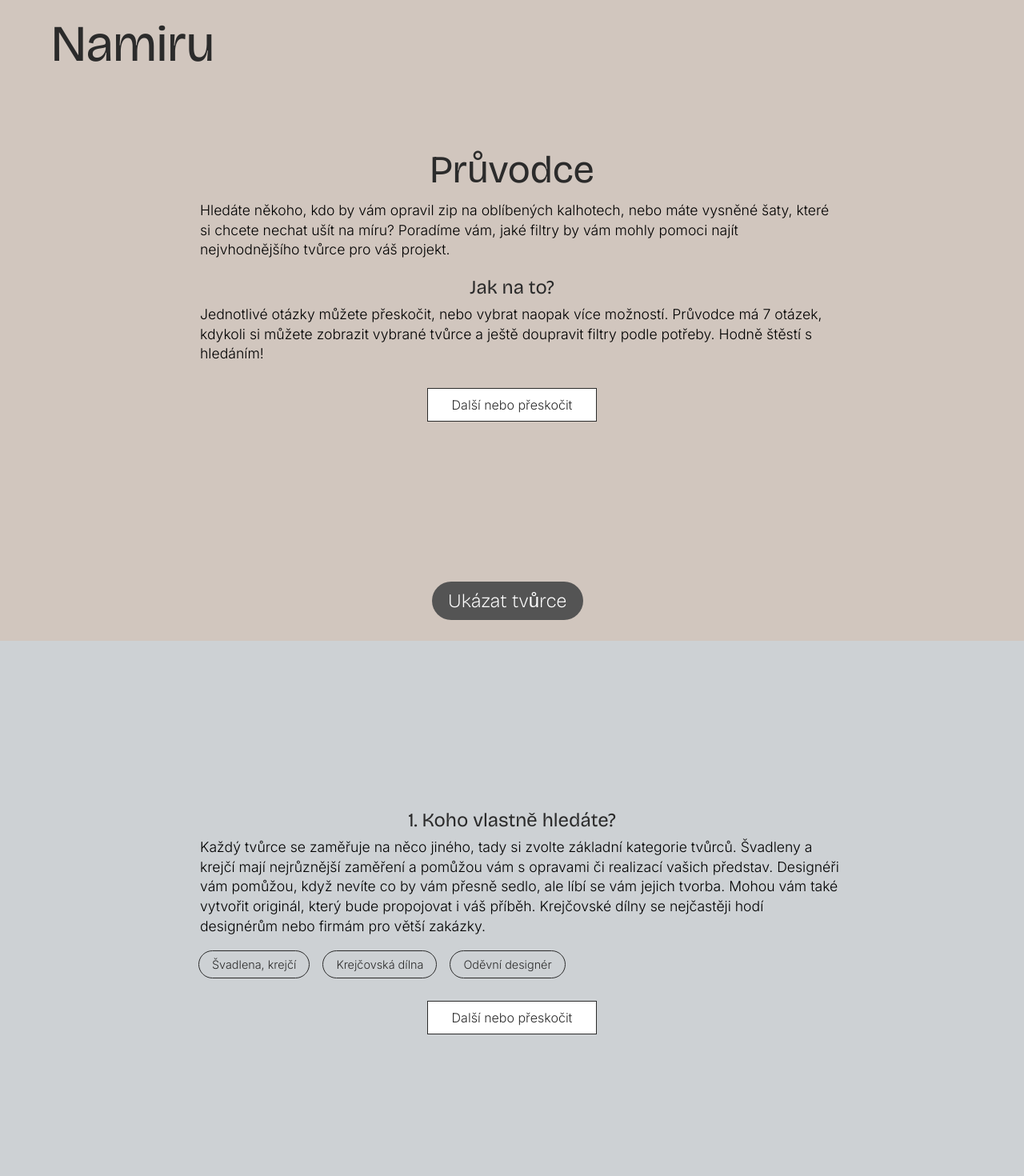
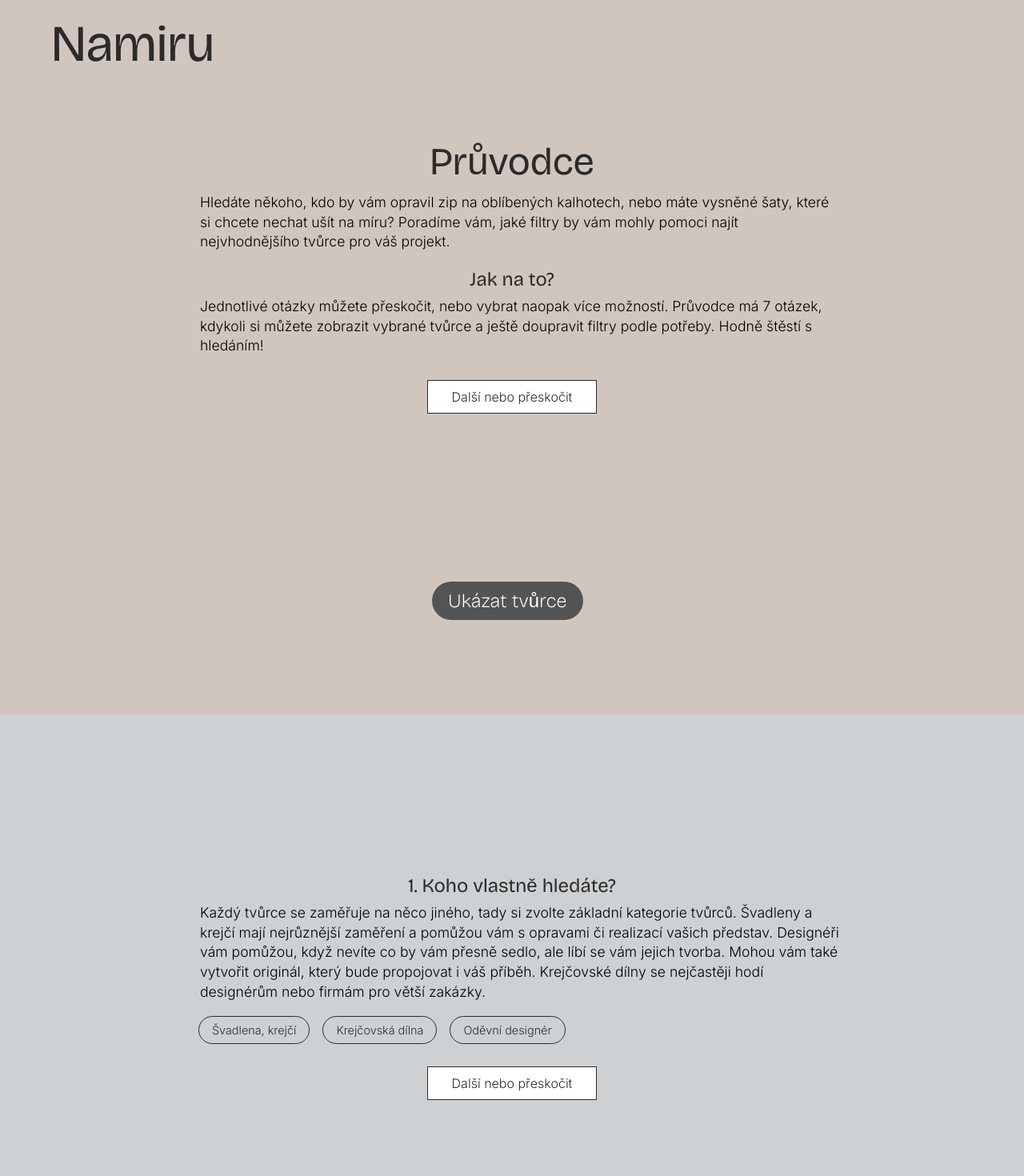
Before and after one commit to han-fris/namiru-app, a React (Vite) app: page /pruvodce in a window 1280 px wide. Shown: the top 1470 px of the page at 80% size. Built offline with nearby package versions, Linux system fonts and the light colour scheme.

Commit message:
fix style guide width

```diff
--- a/src/global.css
+++ b/src/global.css
@@ -60,6 +60,11 @@ html {
   font-weight: 300;
   font-style: normal;
   scroll-behavior: smooth;
+  overflow-x: hidden;
+}
+
+body {
+  overflow-x: hidden;
 }
 
 .container {
--- a/src/pages/Guide/Guide.css
+++ b/src/pages/Guide/Guide.css
@@ -1,5 +1,5 @@
 .guide {
-  width: 100vw;
+
   display: flex;
 }
 
@@ -14,15 +14,15 @@
   justify-content: flex-start;
   align-items: center;
   width: 100vw;
-  height: 100vh;
-  padding: 10px
+  min-height: 100vh;
+}
+
+.guide__section-inner {
+  width: 95vw;
 }
 
 #intro {
-  display: flex;
   height: calc(100vh - 92px);
-  justify-content: flex-start;
-  flex-grow: 1;
 }
 
 #creator-types,
@@ -30,7 +30,6 @@
 #target-customers,
 #style {
   background-color: var(--background-secondary);
-  height: 100vh
 }
 
 /*
@@ -61,7 +60,7 @@
 }
 
 .guide__filters {
-  width: 100%;
+  width: 95vw;
   display: flex;
   justify-content: center;
 }
@@ -113,7 +112,6 @@
 
 @media (min-width: 800px) {
 
-
   .guide__section-inner {
     max-width: 800px;
     width: 80vw;
@@ -139,7 +137,6 @@
   }
 
   .guide-link {
-
     margin: 20px 0;
   }
 
```
